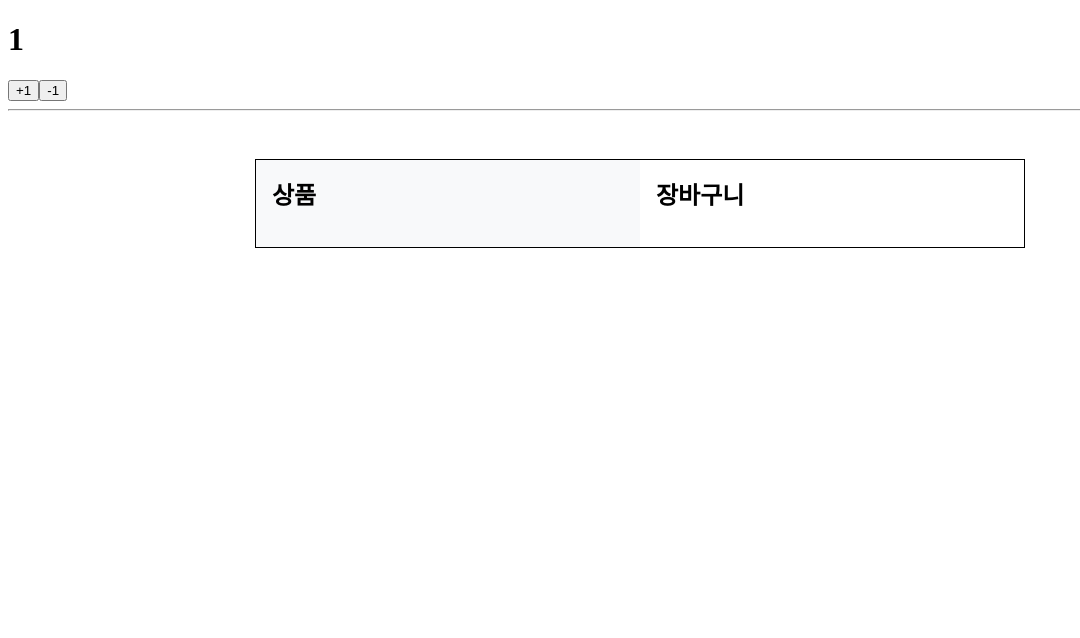
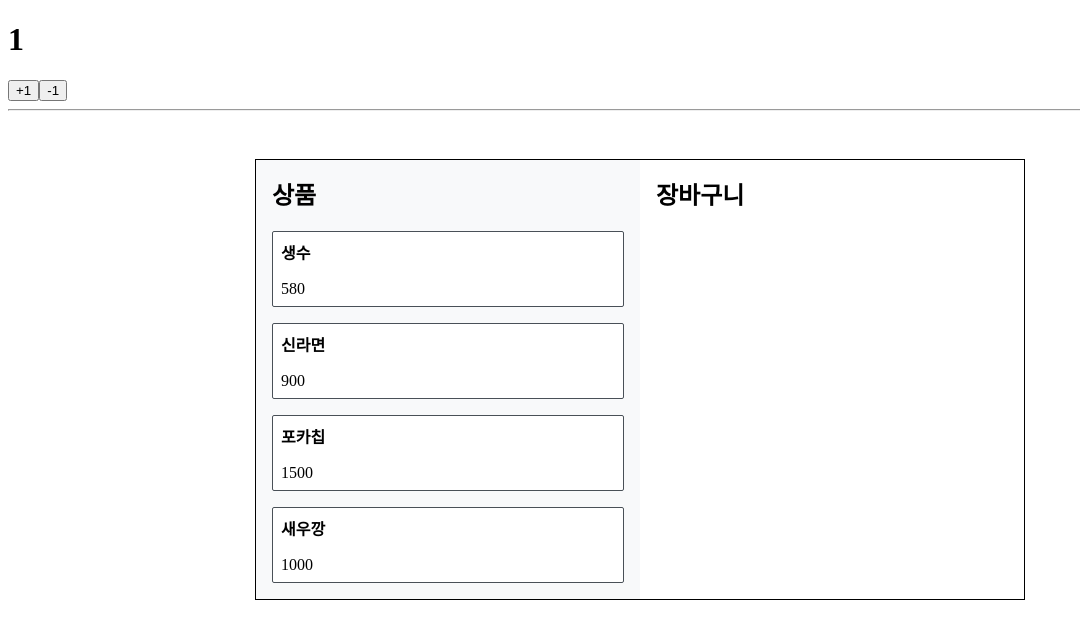
Before and after one commit to kimjin0/react-mobx, a React (Create React App) app: page / in a window 1280 px wide. Shown: the top 638 px of the page, without its empty margins (0-1080 px from the left). Built offline with nearby package versions, Linux system fonts and the light colour scheme.

Commit message:
showItem 구현

```diff
--- a/src/components/ShopItem.js
+++ b/src/components/ShopItem.js
@@ -1,5 +1,5 @@
-import React from 'react';
-import './ShopItem.css';
+import React from "react";
+import "./ShopItem.css";
 
 const ShopItem = ({ name, price }) => {
     return (
--- a/src/components/SuperMarket.js
+++ b/src/components/SuperMarket.js
@@ -1,8 +1,10 @@
-import React from 'react';
-import SuperMarketTemplate from './SuperMarketTemplate';
+import React from "react";
+import SuperMarketTemplate from "./SuperMarketTemplate";
+import ShopItemList from "./ShopItemList";
+// import Basket from './BasketItemList'
 
 const SuperMarket = () => {
-    return <SuperMarketTemplate items={null} basket={null} />;
+    return <SuperMarketTemplate items={<ShopItemList />} basket={null} />;
 };
 
-export default SuperMarketTemplate;
+export default SuperMarket;
--- a/src/components/SuperMarketTemplate.jsx
+++ b/src/components/SuperMarketTemplate.jsx
@@ -1,7 +1,7 @@
 import React from 'react';
 import './SuperMarketTemplate.css';
 
-const SuperMarketTemplate = ({ items, basket }) => {
+const SuperMarketTemplate = ({ items }) => {
     return (
         <div className="SuperMarketTemplate">
             <div className="items-wrapper">
@@ -10,7 +10,6 @@ const SuperMarketTemplate = ({ items, basket }) => {
             </div>
             <div className="basket-wrapper">
                 <h2>장바구니</h2>
-                {basket}
             </div>
         </div>
     );
```
Also changed, not shown: 1 other file (tests, documents, lock files or other folders).
